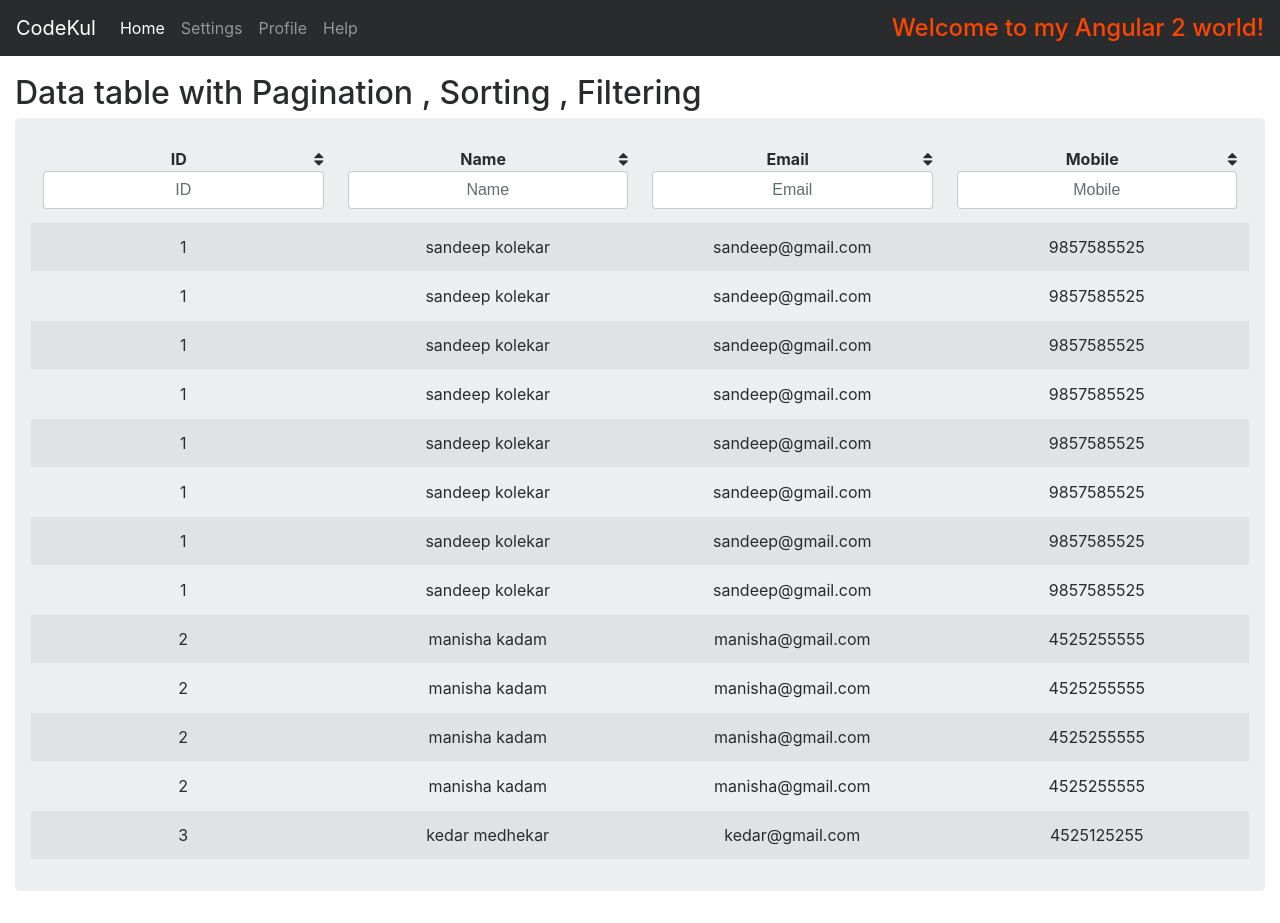
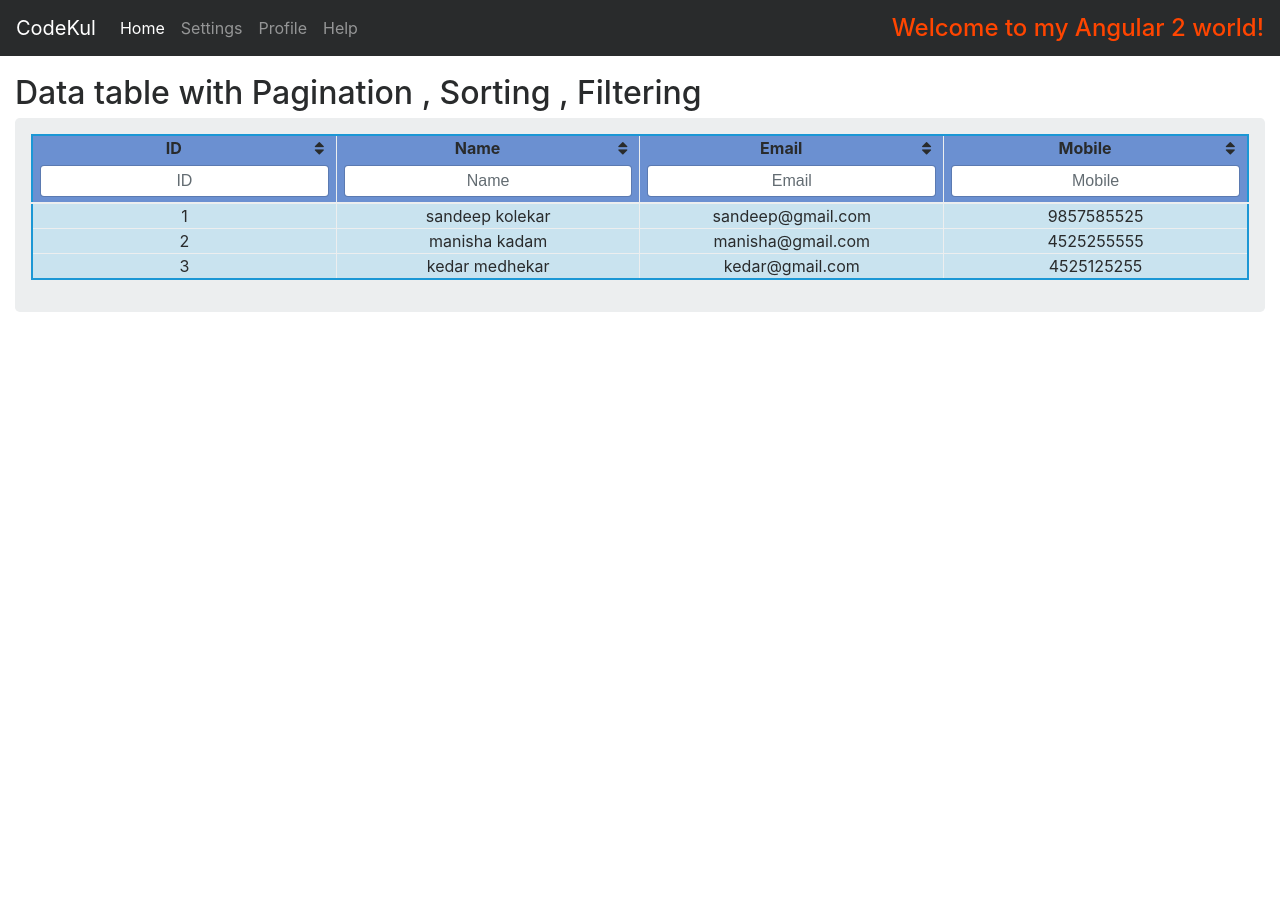
Before and after one commit to SandeepKolekar/angular2-codekul, an Angular app: page / in a window 1280 px wide. After the commit the page ends 800 px from the top, so only its background shows below. Built offline with nearby package versions, Linux system fonts and the light colour scheme.

Commit message:
Modified data table style and sort and filter design

```diff
--- a/src/app/component-data-table.component.ts
+++ b/src/app/component-data-table.component.ts
@@ -9,21 +9,23 @@ import { Component, OnInit } from '@angular/core';
 export class ComponentDataTableComponent implements OnInit {
 
   employeeData = [];
+  idSortFlag = false ;
+  nameSortFlag = false ;
+  emailSortFlag = false ;
+  mobileSortFlag = false ;
   constructor() { }
+  tableSort(sortValue , sortFlag) {
+    alert(sortFlag + ' sort under constraction!');
+    return  sortValue ;
+  }
+
+  tableFilter(filterValue , filterFlag) {
+    alert('filter under constraction!');
+  }
 
   ngOnInit() {
     this.employeeData = [
       {id : 1, name: 'sandeep kolekar', email: 'sandeep@gmail.com', mobile: 9857585525},
-      {id : 1, name: 'sandeep kolekar', email: 'sandeep@gmail.com', mobile: 9857585525},
-      {id : 1, name: 'sandeep kolekar', email: 'sandeep@gmail.com', mobile: 9857585525},
-      {id : 1, name: 'sandeep kolekar', email: 'sandeep@gmail.com', mobile: 9857585525},
-      {id : 1, name: 'sandeep kolekar', email: 'sandeep@gmail.com', mobile: 9857585525},
-      {id : 1, name: 'sandeep kolekar', email: 'sandeep@gmail.com', mobile: 9857585525},
-      {id : 1, name: 'sandeep kolekar', email: 'sandeep@gmail.com', mobile: 9857585525},
-      {id : 1, name: 'sandeep kolekar', email: 'sandeep@gmail.com', mobile: 9857585525},
-      {id : 2, name: 'manisha kadam', email: 'manisha@gmail.com', mobile: 4525255555},
-      {id : 2, name: 'manisha kadam', email: 'manisha@gmail.com', mobile: 4525255555},
-      {id : 2, name: 'manisha kadam', email: 'manisha@gmail.com', mobile: 4525255555},
       {id : 2, name: 'manisha kadam', email: 'manisha@gmail.com', mobile: 4525255555},
       {id : 3, name: 'kedar medhekar', email: 'kedar@gmail.com', mobile: 4525125255
       }
--- a/src/app/data.table.component.css
+++ b/src/app/data.table.component.css
@@ -9,9 +9,33 @@ h4 {
 
 th , td , table th input {
   text-align: center;
+
 }
-
+.table td, .table th {
+  padding: 0;
+  vertical-align: top;
+  border-top: 1px solid #eceeef;
+}
+table {
+  border: 2px solid #1b97d5;
+}
+thead {
+  background-color: #6b90d1;
+}
+tbody {
+  background-color: #c9e3ef;
+}
 .sortIcon {
   float: right;
   cursor: pointer;
+  padding-right: 12px;
 }
+
+.form-control {
+  display: block;
+  padding: 5px ;
+}
+
+.filterInput {
+  margin: 5px 7px;
+}
--- a/src/app/data.table.component.html
+++ b/src/app/data.table.component.html
@@ -1,29 +1,37 @@
 
 <h2>Data table with Pagination , Sorting , Filtering</h2>
 <div class="jumbotron">
-    <div class="table-responsive">
-        <table class="table table-striped">
+    <div class="table-responsive"  >
+        <table class="table  table-hover table-bordered" *ngIf="employeeData.length">
             <thead>
                 <tr>
                     <th>
                         <span>ID</span>
-                <span class="sortIcon"><i class="fa fa-sort" aria-hidden="true"></i> </span>
-                <input type="text" class="form-control" id="idFilter" placeholder="ID">
+                        <span class="sortIcon" (click)="idSortFlag = ! tableSort(idSortFlag,'id');"><i class="fa fa-sort" aria-hidden="true"></i> </span>
+                        <div class="filterInput">
+                            <input type="text" class="form-control" #idFilter (blur)="tableFilter(idFilter.value,'id');" placeholder="ID">
+                        </div>
                     </th>
                     <th>
                         <span>Name</span>
-                <span class="sortIcon"><i class="fa fa-sort" aria-hidden="true"></i> </span>
-                <input type="text" class="form-control" id="nameFilter" placeholder="Name">
+                        <span class="sortIcon" (click)="nameSortFlag = ! tableSort(nameSortFlag,'name');"><i class="fa fa-sort" aria-hidden="true"></i> </span>
+                        <div class="filterInput">
+                            <input type="text" class="form-control" #nameFilter (blur)="tableFilter(nameFilter.value,'name');" placeholder="Name">
+                        </div>
                     </th>
                     <th>
                         <span>Email</span>
-                <span class="sortIcon"><i class="fa fa-sort" aria-hidden="true"></i> </span>
-                <input type="text" class="form-control" id="emailFilter" placeholder="Email">
+                        <span class="sortIcon" (click)="emailSortFlag = ! tableSort(emailSortFlag,'email');"><i class="fa fa-sort" aria-hidden="true"></i> </span>
+                        <div class="filterInput">
+                            <input type="text" class="form-control" #emailFilter (blur)="tableFilter(emailFilter.value,'email');" placeholder="Email">
+                        </div>
                     </th>
                     <th>
                         <span>Mobile</span>
-                <span class="sortIcon"><i class="fa fa-sort" aria-hidden="true"></i> </span>
-                <input type="text" class="form-control" id="mobileFilter" placeholder="Mobile">
+                        <span class="sortIcon" (click)="mobileSortFlag = ! tableSort(mobileSortFlag,'mobile');"><i class="fa fa-sort" aria-hidden="true"></i> </span>
+                        <div class="filterInput">
+                            <input type="text" class="form-control" #mobileFilter (blur)="tableFilter(mobileFilter.value,'mobile');" placeholder="Mobile">
+                        </div>
                     </th>
                 </tr>
             </thead>
@@ -36,5 +44,6 @@
                 </tr>
             </tbody>
         </table>
+        <h5 *ngIf="! employeeData.length">Employee not found</h5>
     </div>
 </div>
```
Lines whose indentation alone changed are shown as unchanged.
